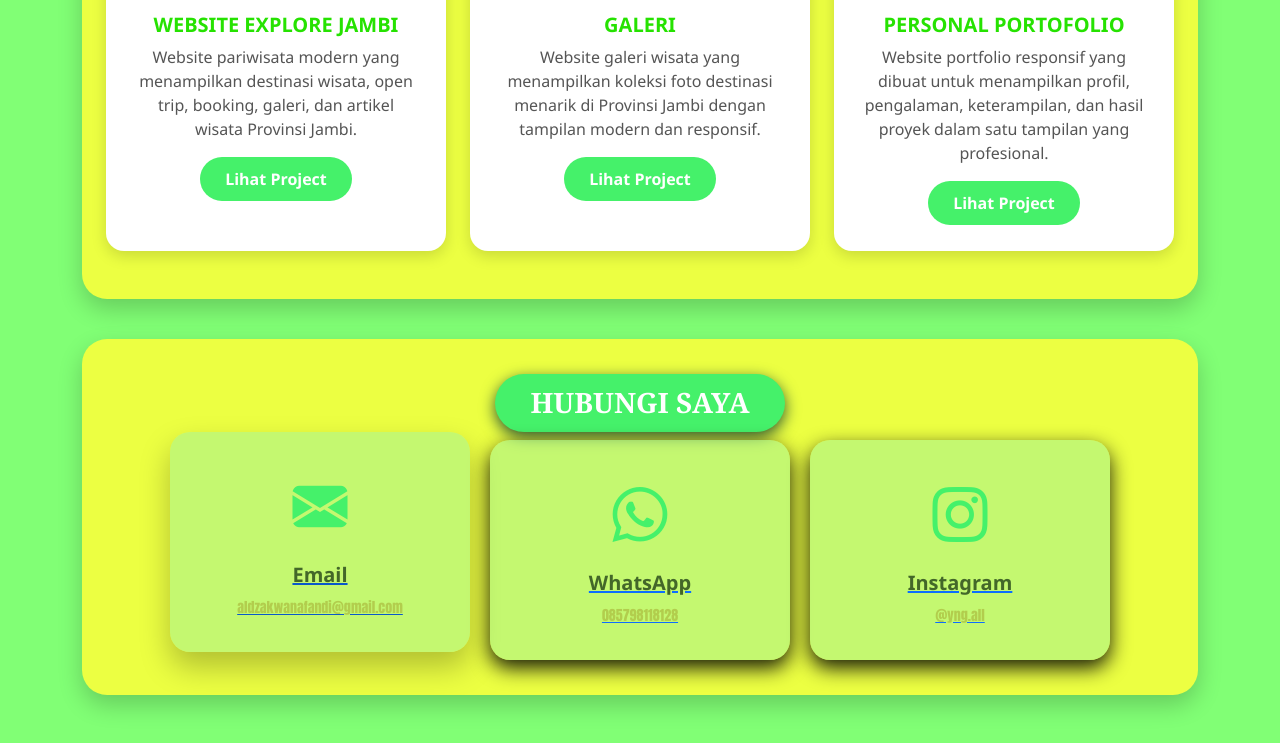
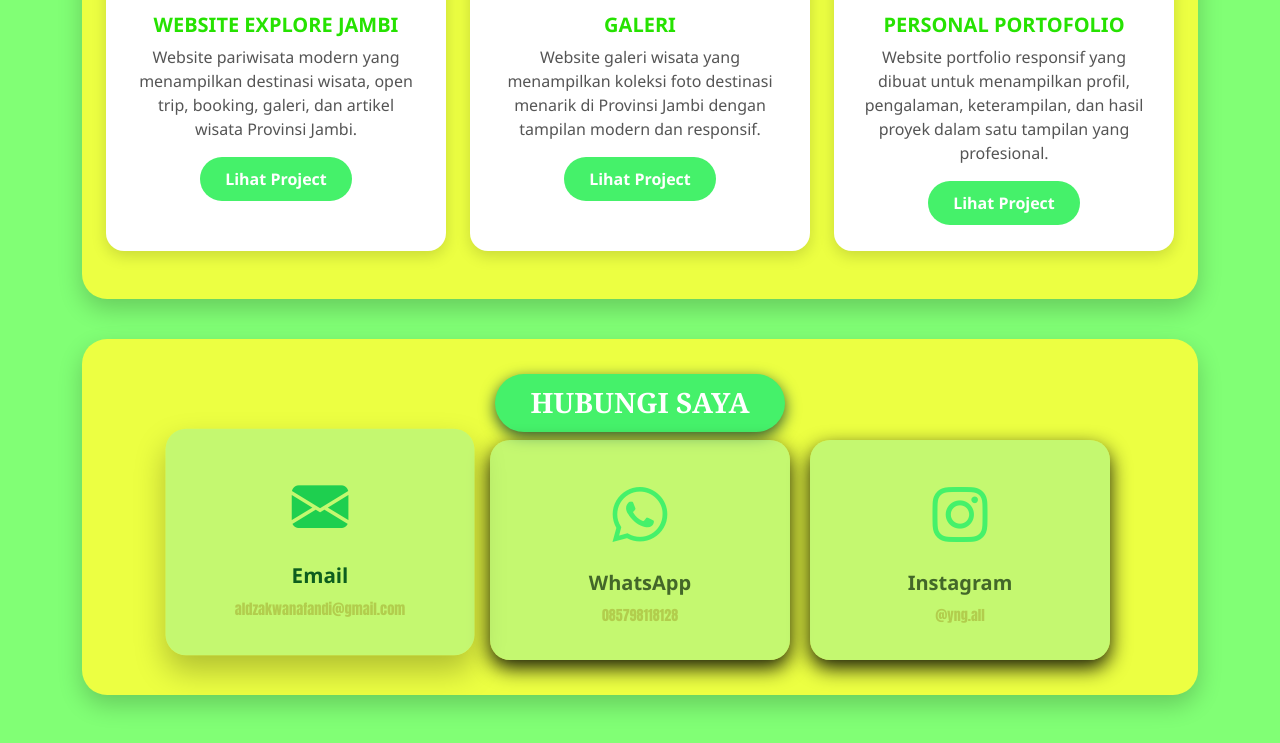
Before and after one commit to aldzakwanafandi-ai/portofolio-saya, a plain HTML site: page index.html in a window 1280 px wide. In both pictures the pointer is over the link 320 px from the left and 1739 px from the top of the page. Shown: the part 1190-1933 px from the top of the page. Drawn offline with nearby package versions, Linux system fonts and the light colour scheme.

Commit message:
Update style.css

```diff
--- a/style.css
+++ b/style.css
@@ -211,13 +211,25 @@ i{
 
     text-align:center;
 
+    text-decoration:none; /* Hilangkan garis bawah */
+    color:inherit;        /* Warna mengikuti isi */
+    cursor:pointer;
+
     box-shadow:0 8px 20px rgba(0, 0, 0, 0.904);
     transition:.3s;
 }
 
 .contact-item:hover{
-    transform:translateY(-8px);
+    transform:translateY(-8px) scale(1.03);
     box-shadow:0 15px 30px rgba(0,0,0,.25);
+}
+
+.contact-item:hover i{
+    color:#1ecf4f;
+}
+
+.contact-item:hover h5{
+    color:#0d5e1e;
 }
 
 .contact-item i{
@@ -237,7 +249,7 @@ i{
     margin:0;
     color:#9c9a2374;
     font-size:14px;
-    font-family: Impact, Haettenschweiler, 'Arial Narrow Bold', sans-serif;
+    font-family:Impact, Haettenschweiler, 'Arial Narrow Bold', sans-serif;
 }
 
 /* ================= RESPONSIVE ================= */
```
